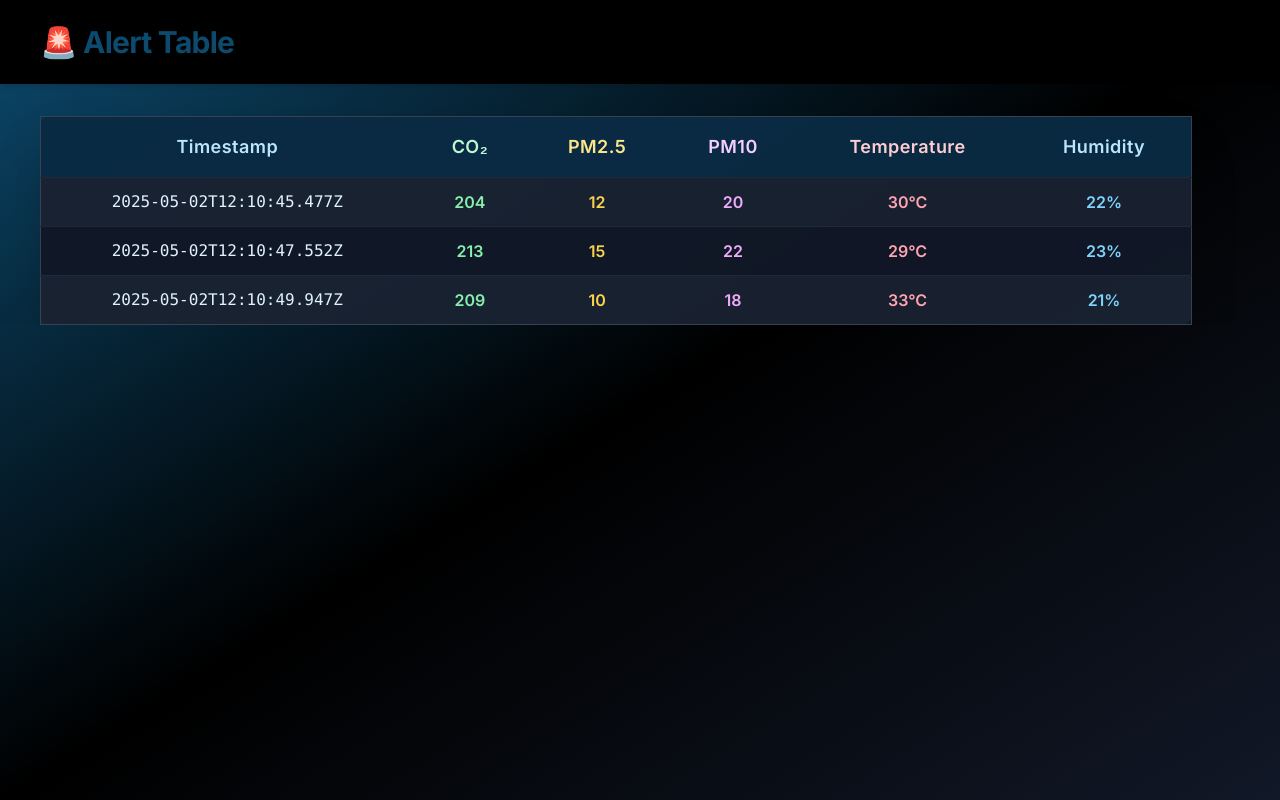
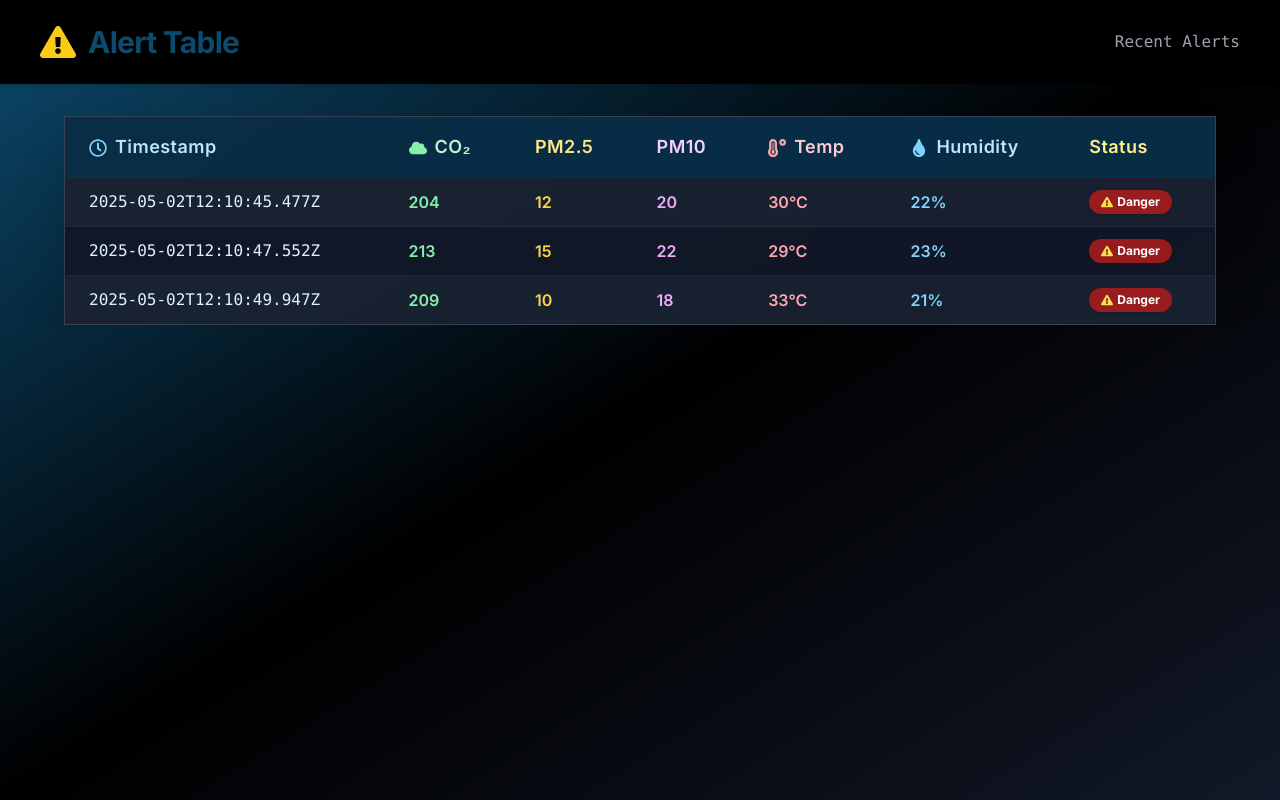
Before and after one commit to karthideepak332/AirQualityFinal, a React (Vite) app in the folder dashboard/: page /alerts in a window 1280 px wide. Built offline with nearby package versions, Linux system fonts and the light colour scheme; the HTML template or start-up script is replaced by a standard one.

Commit message:
adding forms in the responses page to make the ML model for air pollution dedection

```diff
--- a/dashboard/src/components/AlertsTable.jsx
+++ b/dashboard/src/components/AlertsTable.jsx
@@ -1,4 +1,5 @@
 import React from 'react';
+import { FaRegClock, FaCloud, FaTemperatureHigh, FaTint, FaExclamationTriangle } from 'react-icons/fa';
 
 const staticRows = [
   { timestamp: '2025-05-02T12:10:45.477Z', co2: 204, pm25: 12, pm10: 20, temperature: 30, humidity: 22 },
@@ -9,41 +10,50 @@ const staticRows = [
 export default function AlertsTable() {
   return (
     <div className="min-h-screen w-full bg-gradient-to-br from-sky-900 via-black to-gray-900 text-white p-0 m-0">
-      {/* White header above the table */}
-      <div className="w-full bg-black py-6 px-10 shadow-md flex items-center">
-        <h2 className="text-3xl font-extrabold text-sky-900 tracking-tight drop-shadow">🚨 Alert Table</h2>
+      <div className="w-full bg-black py-6 px-10 shadow-md flex items-center justify-between">
+        <h2 className="text-3xl font-extrabold text-sky-900 tracking-tight drop-shadow flex items-center gap-3">
+          <FaExclamationTriangle className="text-yellow-400 text-4xl" />
+          Alert Table
+        </h2>
+        <span className="text-gray-400 text-base font-mono">Recent Alerts</span>
       </div>
-      <div className="overflow-x-auto w-full">
-        <table className="w-11/12 max-w-6xl bg-gray-900/90 rounded-xl shadow-2xl ml-10 mt-8 border border-gray-700">
-          <thead>
-            <tr className="bg-sky-950/80">
-              <th className="px-6 py-4 text-lg font-semibold tracking-wide text-sky-200">Timestamp</th>
-              <th className="px-6 py-4 text-lg font-semibold tracking-wide text-green-200">CO₂</th>
-              <th className="px-6 py-4 text-lg font-semibold tracking-wide text-amber-200">PM2.5</th>
-              <th className="px-6 py-4 text-lg font-semibold tracking-wide text-fuchsia-200">PM10</th>
-              <th className="px-6 py-4 text-lg font-semibold tracking-wide text-rose-200">Temperature</th>
-              <th className="px-6 py-4 text-lg font-semibold tracking-wide text-sky-200">Humidity</th>
+      <div className="overflow-x-auto w-full flex justify-center">
+        <table className="w-11/12 max-w-6xl bg-gray-900/90 rounded-xl shadow-2xl mt-8 border border-gray-700">
+          <thead className="sticky top-0 z-10">
+            <tr className="bg-sky-950/90">
+              <th className="px-6 py-4 text-lg font-semibold tracking-wide text-sky-200 text-left"><FaRegClock className="inline mr-2 text-sky-300" />Timestamp</th>
+              <th className="px-6 py-4 text-lg font-semibold tracking-wide text-green-200 text-left"><FaCloud className="inline mr-2 text-green-300" />CO₂</th>
+              <th className="px-6 py-4 text-lg font-semibold tracking-wide text-amber-200 text-left">PM2.5</th>
+              <th className="px-6 py-4 text-lg font-semibold tracking-wide text-fuchsia-200 text-left">PM10</th>
+              <th className="px-6 py-4 text-lg font-semibold tracking-wide text-rose-200 text-left"><FaTemperatureHigh className="inline mr-2 text-rose-300" />Temp</th>
+              <th className="px-6 py-4 text-lg font-semibold tracking-wide text-sky-200 text-left"><FaTint className="inline mr-2 text-sky-300" />Humidity</th>
+              <th className="px-6 py-4 text-lg font-semibold tracking-wide text-yellow-200 text-left">Status</th>
             </tr>
           </thead>
           <tbody>
-            {staticRows.map((row, idx) => (
-              <tr key={idx} className={
-                `text-center border-t border-gray-800 transition-colors duration-200 ${idx % 2 === 0 ? 'bg-gray-800/60' : 'bg-gray-900/60'} hover:bg-sky-900/40`
-              }>
-                <td className="px-6 py-3 font-mono text-sky-100">{row.timestamp}</td>
-                <td className="px-6 py-3 text-green-300 font-semibold">{row.co2}</td>
-                <td className="px-6 py-3 text-amber-300 font-semibold">{row.pm25}</td>
-                <td className="px-6 py-3 text-fuchsia-300 font-semibold">{row.pm10}</td>
-                <td className="px-6 py-3 text-rose-300 font-semibold">{row.temperature}°C</td>
-                <td className="px-6 py-3 text-sky-300 font-semibold">{row.humidity}%</td>
-              </tr>
-            ))}
+            {staticRows.map((row, idx) => {
+              const isDanger = row.co2 > 200;
+              return (
+                <tr key={idx} className={`border-t border-gray-800 transition-colors duration-200 ${idx % 2 === 0 ? 'bg-gray-800/60' : 'bg-gray-900/60'} hover:bg-sky-900/40`}>
+                  <td className="px-6 py-3 font-mono text-sky-100 whitespace-nowrap">{row.timestamp}</td>
+                  <td className="px-6 py-3 text-green-300 font-semibold whitespace-nowrap">{row.co2}</td>
+                  <td className="px-6 py-3 text-amber-300 font-semibold whitespace-nowrap">{row.pm25}</td>
+                  <td className="px-6 py-3 text-fuchsia-300 font-semibold whitespace-nowrap">{row.pm10}</td>
+                  <td className="px-6 py-3 text-rose-300 font-semibold whitespace-nowrap">{row.temperature}°C</td>
+                  <td className="px-6 py-3 text-sky-300 font-semibold whitespace-nowrap">{row.humidity}%</td>
+                  <td className="px-6 py-3">
+                    {isDanger ? (
+                      <span className="inline-flex items-center gap-1 px-3 py-1 rounded-full bg-red-700/80 text-white text-xs font-bold shadow"><FaExclamationTriangle className="text-yellow-300" /> Danger</span>
+                    ) : (
+                      <span className="inline-flex items-center gap-1 px-3 py-1 rounded-full bg-green-700/80 text-white text-xs font-bold shadow">Normal</span>
+                    )}
+                  </td>
+                </tr>
+              );
+            })}
           </tbody>
         </table>
       </div>
-      {/* <div className="mt-10 ml-10 text-gray-400 text-sm italic">
-        <span>Showing recent alert records. For more details, contact your system administrator.</span>
-      </div> */}
     </div>
   );
 }
--- a/dashboard/src/components/Sidebar.jsx
+++ b/dashboard/src/components/Sidebar.jsx
@@ -7,7 +7,7 @@ const links = [
   { to: '/alerts', label: 'Alerts',    icon: FaExclamationCircle, color: 'text-yellow-400' },
   { to: '/map',    label: 'Map',       icon: FaMap, color: 'text-green-400' },
   { to: '/rewards', label: 'Rewards', icon: FaTrophy, color: 'text-orange-400' },
-  { to: '/settings', label: 'Settings', icon: FaCog, color: 'text-pink-400' },
+  { to: '/settings', label: 'Responses', icon: FaCog, color: 'text-pink-400' },
 ];
 
 export default function Sidebar() {
```
Also changed, not shown: dashboard/src/pages/Rewards.jsx (+54 -26 lines), dashboard/src/pages/Settings.jsx (+44 -64 lines), 1 other file (tests, documents, lock files or other folders).
